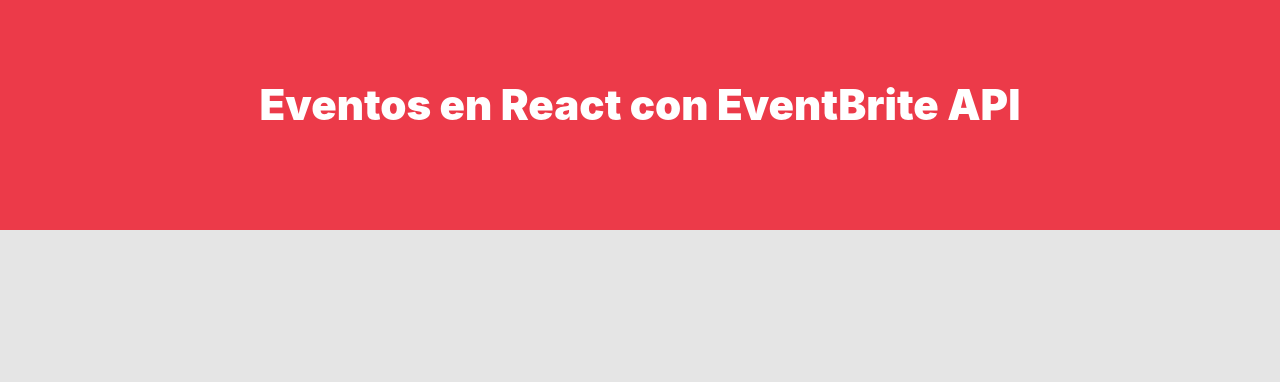
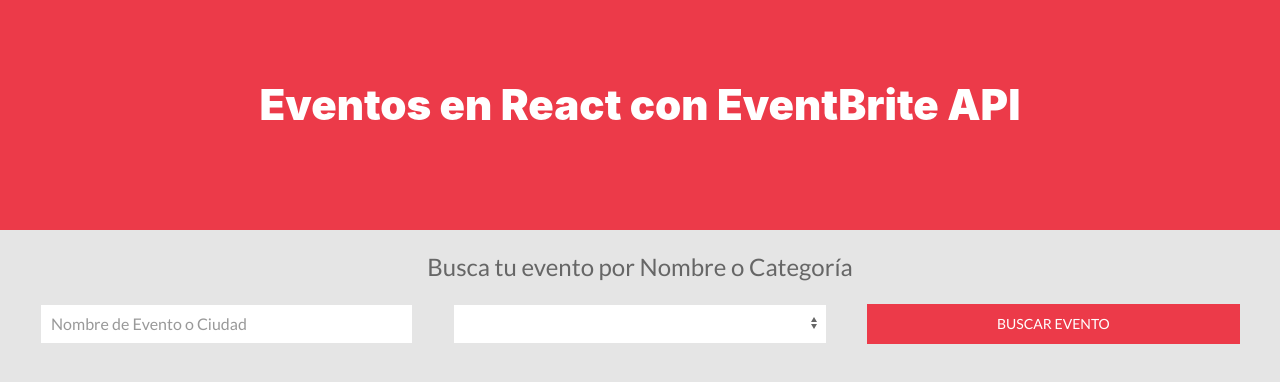
Before and after one commit to gonzoblasco/eventosreact, a React (Create React App) app: page / in a window 1280 px wide. Shown: the top 382 px of the page. Built offline with nearby package versions, Linux system fonts and the light colour scheme; no server answers.

Commit message:
Created Form

```diff
--- a/src/App.js
+++ b/src/App.js
@@ -1,12 +1,17 @@
 import React from "react";
+import CategoriasProvider from "./context/CategoriasContext";
+
 import Header from "./components/Header";
-
-import CategoriasProvider from "./context/CategoriasContext";
+import Formulario from "./components/Formulario";
 
 function App() {
   return (
     <CategoriasProvider>
       <Header />
+
+      <div className="uk-container">
+        <Formulario />
+      </div>
     </CategoriasProvider>
   );
 }
--- /dev/null
+++ b/src/components/Formulario.js
@@ -0,0 +1,47 @@
+import React, { Component } from "react";
+
+class Formulario extends Component {
+  state = {
+    categoria: "",
+    nombre: ""
+  };
+
+  render() {
+    return (
+      <form>
+        <fieldset className="uk-fieldset uk-margin">
+          <legend className="uk-legend uk-text-center">
+            Busca tu evento por Nombre o Categoría
+          </legend>
+        </fieldset>
+
+        <div className="uk-column-1-3@m uk-mmargin">
+          <div className="uk-margin" uk-margin="true">
+            <input
+              className="uk-input"
+              name="nombre"
+              placeholder="Nombre de Evento o Ciudad"
+              type="text"
+            />
+
+            <div className="uk-margin" uk-margin="true">
+              <select
+                className="uk-select"
+                name="categoria">
+              </select>
+            </div>
+
+            <div>
+              <input
+                className="uk-button uk-button-danger"
+                type="submit"
+                value="Buscar Evento" />
+            </div>
+          </div>
+        </div>
+      </form>
+    );
+  }
+}
+
+export default Formulario;
```
Also changed, not shown: 1 other file (tests, documents, lock files or other folders).
